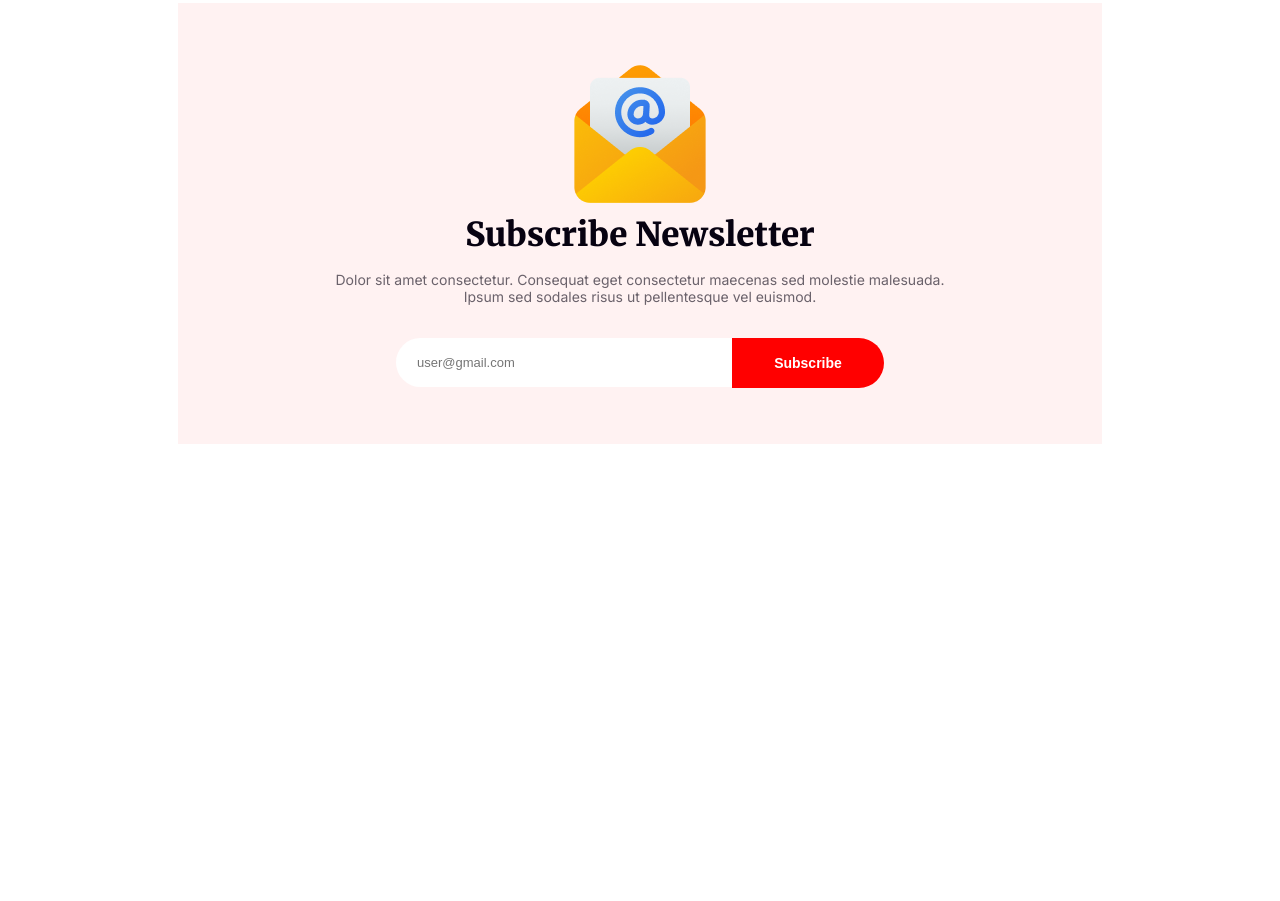
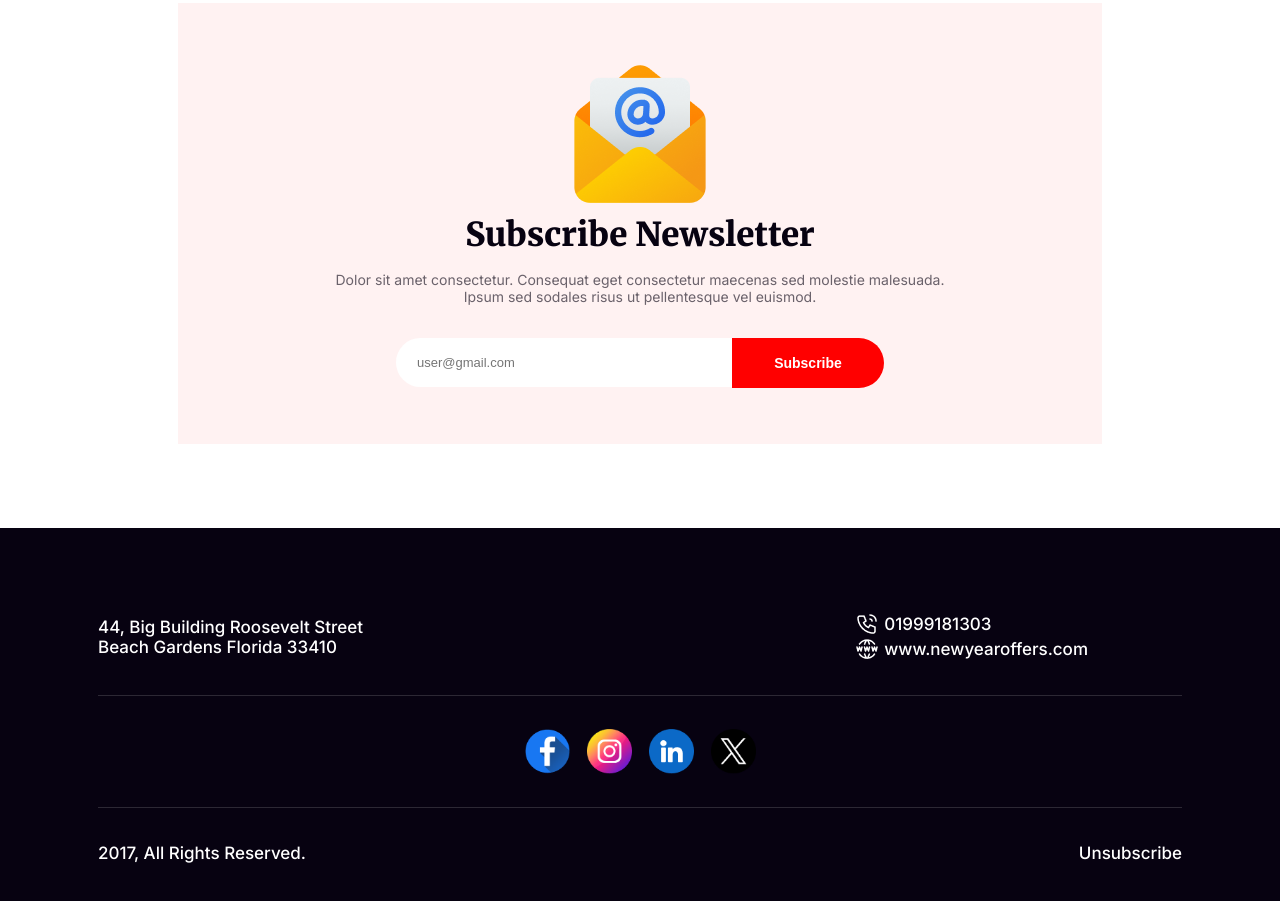
Before and after one commit to sakibskb143/New-Year-Offers, a plain HTML site: page index.html in a window 1280 px wide. Shown: the part 4127-5028 px from the top of the page. Before the commit the page ends 4655 px from the top, so only its background shows below. Drawn offline with Linux system fonts and the light colour scheme.

Commit message:
added footer sections completed

```diff
--- a/Styles/newoffer.css
+++ b/Styles/newoffer.css
@@ -337,10 +337,12 @@ main section {
     text-align: center;
     background-color: rgba(255, 0, 0, 0.05);
 }
-.newsletter-container{
-    width: 627px ;
+
+.newsletter-container {
+    width: 627px;
     margin-top: 56px;
 }
+
 #awesome-email {
     font-size: 13px;
     color: rgba(7, 2, 17, 0.3);
@@ -377,3 +379,65 @@ main section {
     margin-bottom: 56px;
     margin-top: 33px;
 }
+
+/* footer sections styles */
+.footer {
+    background: rgb(7, 2, 17);
+    padding: 84px 98px;
+
+}
+
+.first-part {
+    display: flex;
+    justify-content: space-between;
+    align-items: center;
+    border-bottom: 1px solid rgba(255, 255, 255, 0.15);
+    padding-bottom: 33px;
+    padding-right: 94px;
+
+}
+
+.first-des {
+    font-size: 17px;
+    color: white;
+    font-weight: 500;
+}
+
+.first-number {
+    font-size: 17px;
+    color: white;
+    font-weight: 500;
+    display: flex;
+    gap: 5px;
+    align-items: center;
+
+}
+
+.first-div {
+    display: flex;
+    flex-direction: column;
+
+}
+
+.second-part {
+    display: flex;
+    justify-content: center;
+    align-items: center;
+    gap: 17px;
+    padding: 33px 0px;
+    border-bottom: 1px solid rgba(255, 255, 255, 0.15);
+}
+
+.second-part>img {
+    width: 45px;
+    height: 45px;
+}
+
+.third-part {
+    display: flex;
+    justify-content: space-between;
+    font-size: 17px;
+    font-weight: 500;
+    color: white;
+    padding-top: 35px;
+}
--- a/index.html
+++ b/index.html
@@ -109,7 +109,8 @@
             <div class="newsletter-container">
                 <img src="/Assets/images/Group 61.png" alt="">
                 <h1 class="best-subtitle merriweather-font">Subscribe Newsletter</h1>
-                <p class="offer-des inter-font">Dolor sit amet consectetur. Consequat eget consectetur maecenas sed molestie
+                <p class="offer-des inter-font">Dolor sit amet consectetur. Consequat eget consectetur maecenas sed
+                    molestie
                     malesuada. Ipsum sed sodales risus ut pellentesque vel euismod. </p>
                 <div class="awesome-div inter-font">
                     <input type="email" name="" id="awesome-email" placeholder="user@gmail.com"> <input type="submit"
@@ -119,7 +120,28 @@
             </div>
         </section>
     </main>
-    <footer>
+    <footer class="footer">
+        <div class="first-part inter-font">
+            <p class="first-des">44, Big Building Roosevelt Street <br>
+                Beach Gardens Florida 33410</p>
+            <div class="first-div">
+                <div class="first-number">
+                    <img src="Assets/icons/Call.png" alt="">
+                    <p>01999181303</p>
+                </div>
+                <div class="first-number">
+                    <img src="Assets/icons/Website.png" alt="">
+                    <p>www.newyearoffers.com</p>
+                </div>
+            </div>
+        </div>
+        <div class="second-part">
+            <img src="Assets/icons/Facebook.png" alt=""><img src="Assets/icons/Instagram.png" alt=""><img src="Assets/icons/Linkedin.png" alt=""><img src="Assets/icons/Twitter.png" alt="">
+        </div>
+        <div class="third-part inter-font">
+            <p>2017, All Rights Reserved.</p>
+            <p>Unsubscribe</p>
+        </div>
 
     </footer>
 </body>
```
